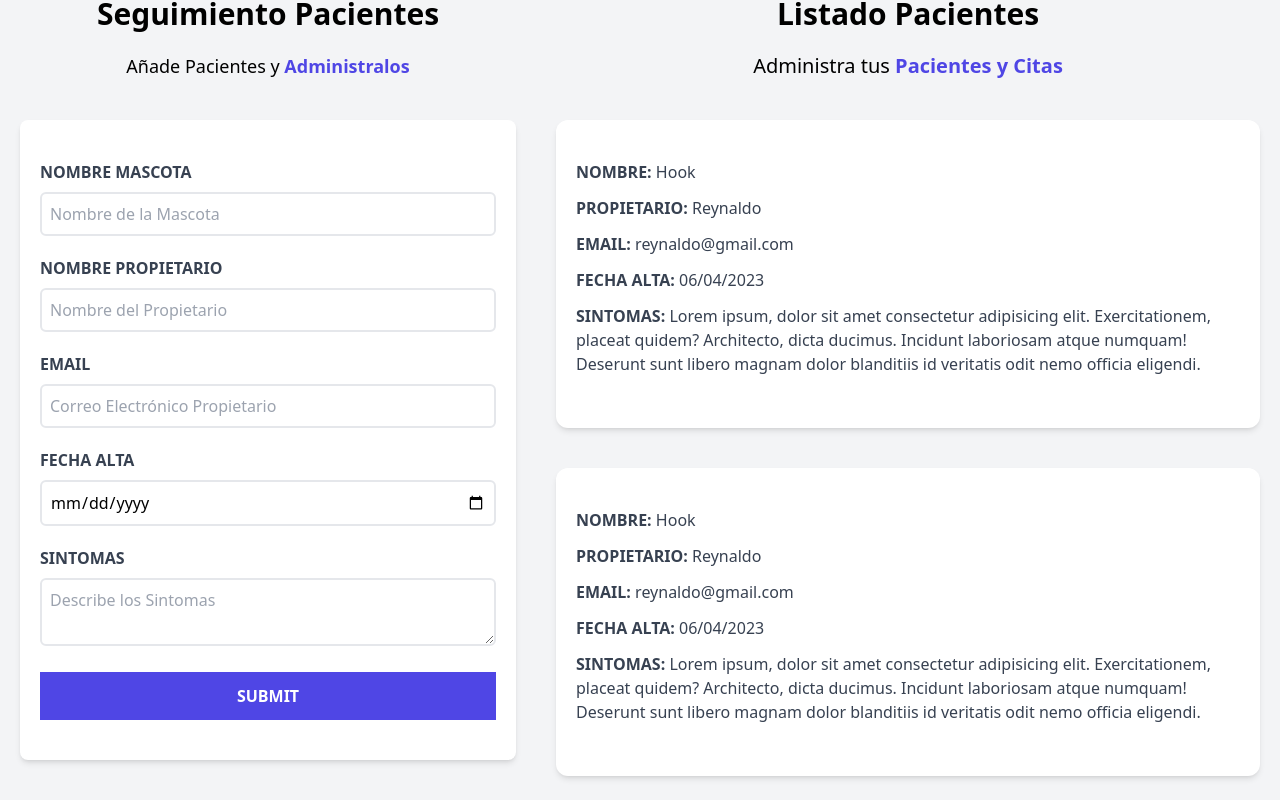
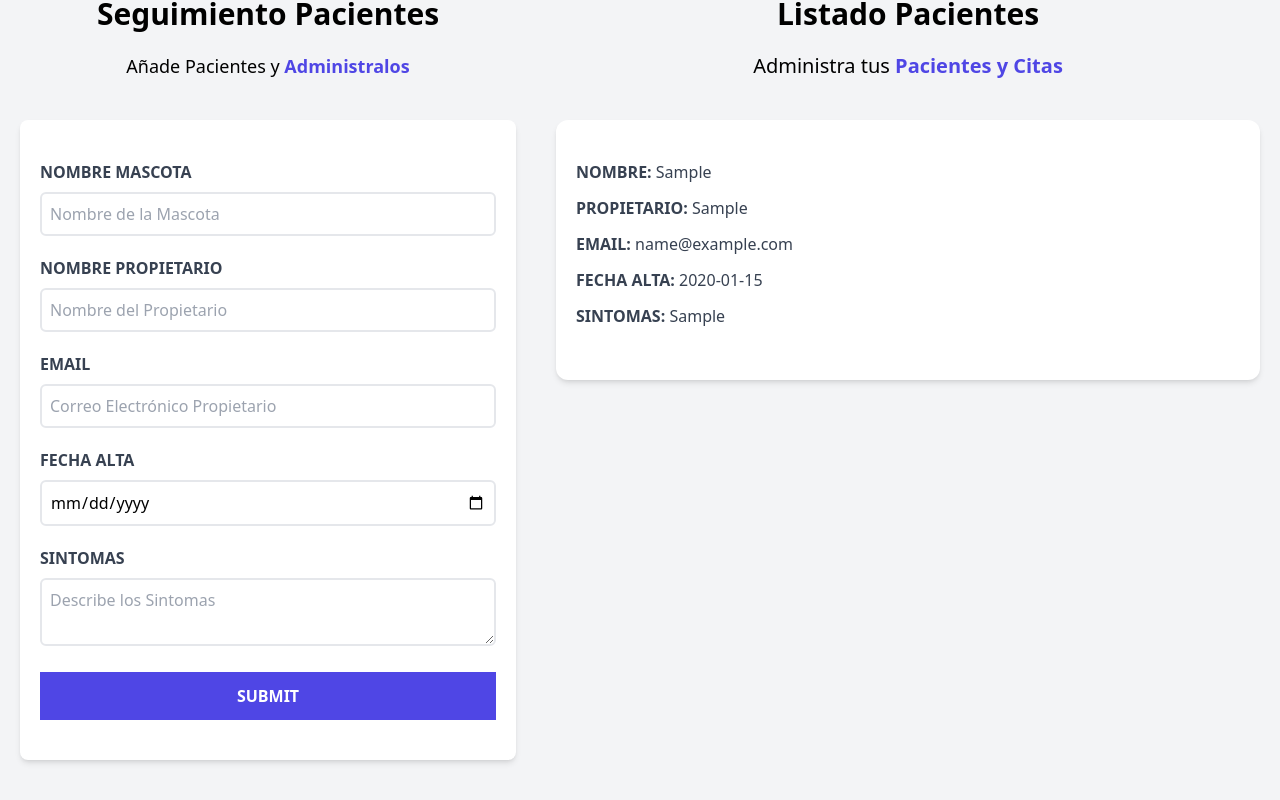
Before and after one commit to rrchoque/rlgc-01-citas-react, a React (Vite) app: page / in a window 1280 px wide. Both pictures are taken after typing "Sample", "Sample", "name@example.com", "2020-01-15", "Sample" into the empty fields and a click on the input 268 px from the left and 876 px from the top of the page. Shown: the part 180-980 px from the top of the page. Built offline with nearby package versions, Linux system fonts and the light colour scheme.

Commit message:
Se paso el listado de pacientes al componente ListadoPacientes y despues a Paciente para mostrar los registros en pantalla

```diff
--- a/src/App.jsx
+++ b/src/App.jsx
@@ -16,7 +16,9 @@
           pacientes={pacientes}
           setPacientes={ setPacientes }
         />
-        <ListadoPacientes />
+        <ListadoPacientes
+          pacientes={pacientes}
+        />
       </div>
     </div>
   )
--- a/src/components/Formulario.jsx
+++ b/src/components/Formulario.jsx
@@ -11,6 +11,13 @@
 
   const [error, setError] = useState(false);
 
+  const generarId = () => {
+    const random = Math.random().toString(36).substr(2);
+    const fecha = Date.now().toString(36)
+
+    return random + fecha;
+  }
+
   const handleSubmit = (e) => {
     e.preventDefault();
 
@@ -20,7 +27,14 @@
       setError(true);
       return;
     } else {
-      const objetoPaciente = { nombre, propietario, email, fecha, sintomas };
+      const objetoPaciente = {
+        nombre,
+        propietario,
+        email,
+        fecha,
+        sintomas,
+        id: generarId()
+      };
       setPacientes([...pacientes, objetoPaciente]);
 
       // Reiniciar el formulario
--- a/src/components/ListadoPacientes.jsx
+++ b/src/components/ListadoPacientes.jsx
@@ -1,7 +1,7 @@
 import React from 'react'
 import Paciente from './Paciente'
 
-const ListadoPacientes = () => {
+const ListadoPacientes = ({ pacientes }) => {
   return (
     <div className='md:w-1/2 lg:w-3/5 md:h-screen overflow-y-scroll'>
       <h2 className='font-black text-3xl text-center'>Listado Pacientes</h2>
@@ -11,13 +11,14 @@
         <span className='text-indigo-600 font-bold '>Pacientes y Citas</span>
       </p>
 
-      <Paciente />
-      <Paciente />
-      <Paciente />
-      <Paciente />
-      <Paciente />
-      <Paciente />
-      <Paciente />
+      { pacientes.map(paciente => (
+        <Paciente
+          key={paciente.id}
+          paciente={paciente}
+        />
+      ))}
+
+
     </div>
 
   )
--- a/src/components/Paciente.jsx
+++ b/src/components/Paciente.jsx
@@ -1,31 +1,34 @@
 import React from 'react'
 
-const Paciente = () => {
+const Paciente = ({paciente}) => {
+
+  const {nombre, propietario, email, fecha, sintomas} = paciente;
+
   return (
     <div className='mx-5 my-10 bg-white shadow-md px-5 py-10 rounded-xl'>
       <p className='font-bold mb-3 text-gray-700 uppercase'>
-        Nombre:{' '}
-        <span className='font-normal normal-case'>Hook</span>
+        Nombre: {''}
+        <span className='font-normal normal-case'>{ nombre }</span>
       </p>
 
       <p className='font-bold mb-3 text-gray-700 uppercase'>
-        Propietario:{' '}
-        <span className='font-normal normal-case'>Reynaldo</span>
+        Propietario: {''}
+        <span className='font-normal normal-case'>{ propietario }</span>
       </p>
 
       <p className='font-bold mb-3 text-gray-700 uppercase'>
-        Email:{' '}
-        <span className='font-normal normal-case'>reynaldo@gmail.com</span>
+        Email: {''}
+        <span className='font-normal normal-case'>{ email }</span>
       </p>
 
       <p className='font-bold mb-3 text-gray-700 uppercase'>
-        Fecha Alta:{' '}
-        <span className='font-normal normal-case'>06/04/2023</span>
+        Fecha Alta: {' '}
+        <span className='font-normal normal-case'>{ fecha }</span>
       </p>
 
       <p className='font-bold mb-3 text-gray-700 uppercase'>
-        Sintomas:{' '}
-        <span className='font-normal normal-case'>Lorem ipsum, dolor sit amet consectetur adipisicing elit. Exercitationem, placeat quidem? Architecto, dicta ducimus. Incidunt laboriosam atque numquam! Deserunt sunt libero magnam dolor blanditiis id veritatis odit nemo officia eligendi.</span>
+        Sintomas: {' '}
+        <span className='font-normal normal-case'>{ sintomas }</span>
       </p>
     </div>
   )
```
